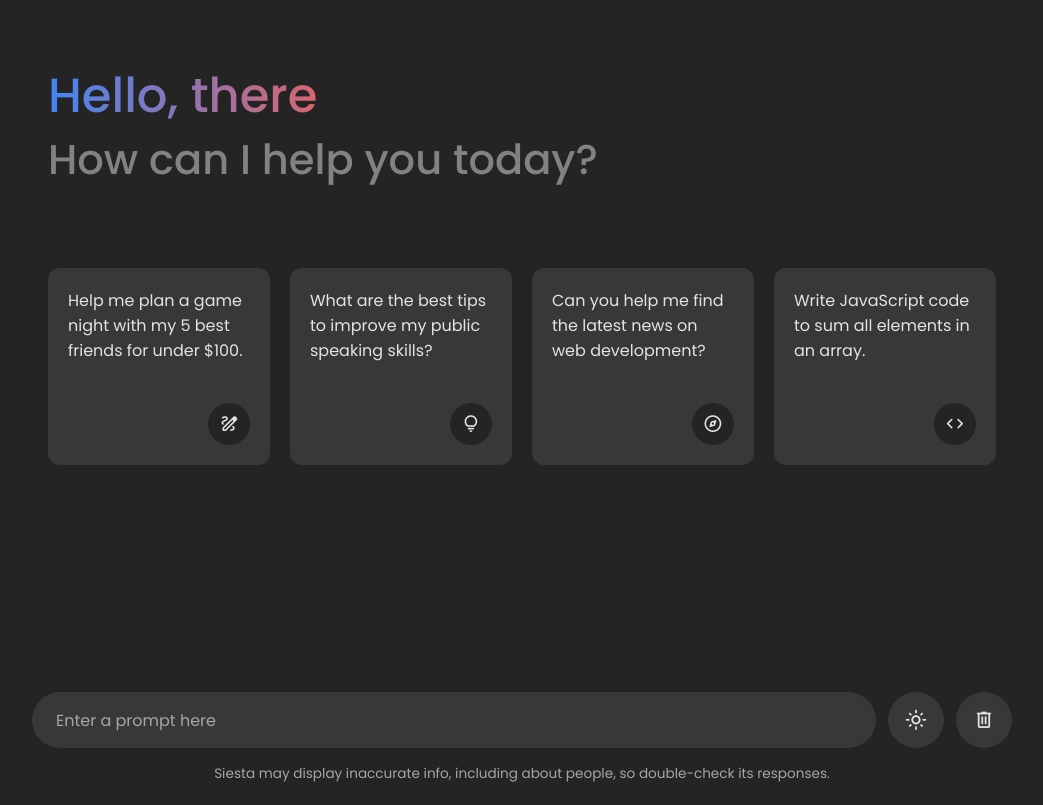
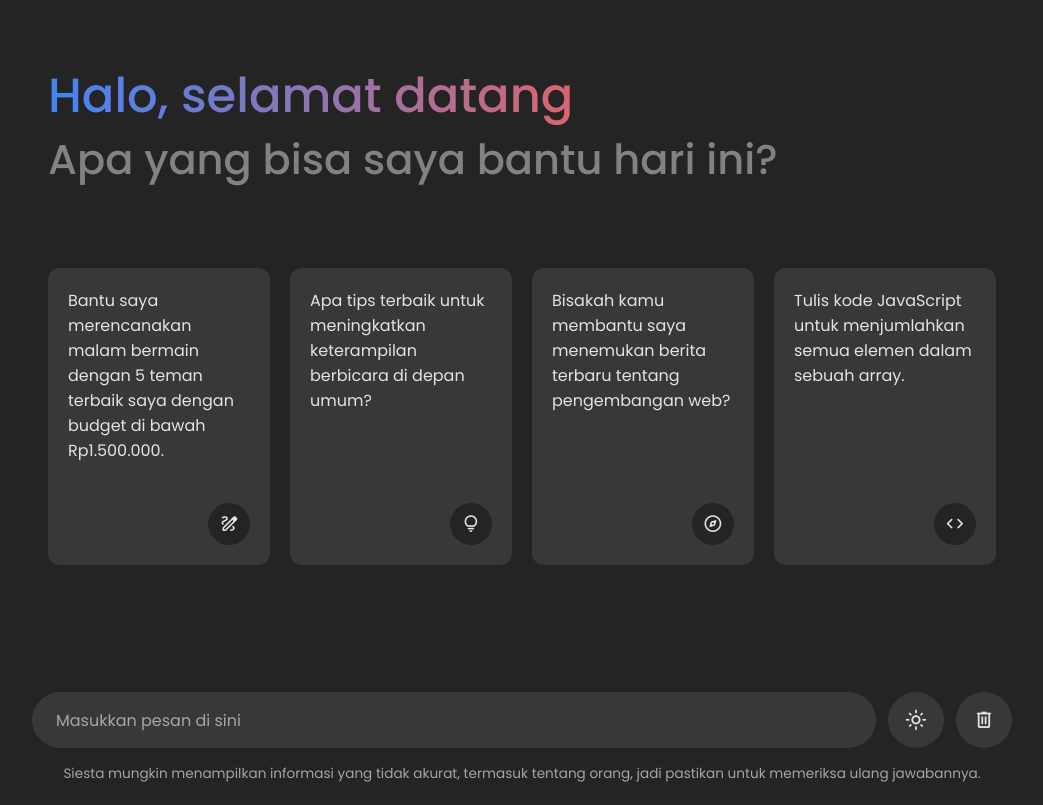
Before and after one commit to SatganzDevs/siesta-ai, a website built with Vite: page index.html in a window 1280 px wide. Shown: the whole page, without its empty margins (118-1161 px from the left). Built offline with nearby package versions, Linux system fonts and the light colour scheme.

Commit message:
Update index.html

```diff
--- a/index.html
+++ b/index.html
@@ -1,57 +1,58 @@
 <!DOCTYPE html>
 <!-- Coding By CodingNepal - www.codingnepalweb.com -->
-<html lang="en">
+<html lang="id">
 <head>
   <meta charset="UTF-8">
   <meta name="viewport" content="width=device-width, initial-scale=1.0">
   <title>Siesta Chatbot</title>
   <link rel="icon" href="favicon.png" type="image/png">
 
-  <!-- Linking Google Fonts For Icons -->
+  <!-- Menautkan Google Fonts Untuk Ikon -->
   <link rel="stylesheet" href="https://fonts.googleapis.com/css2?family=Material+Symbols+Rounded:opsz,wght,FILL,GRAD@24,400,0,0" />
   <link rel="stylesheet" href="style.css">
-  <!-- Open Graph meta tags for sharing -->
-  <meta property="og:title" content="Siesta Chatbot - Your AI Companion">
-  <meta property="og:description" content="Chat with Siesta, your friendly AI bot created by SatzzDev. Ask anything and get answers with a casual, friendly tone.">
+
+  <!-- Open Graph meta tags untuk dibagikan -->
+  <meta property="og:title" content="Siesta Chatbot - Teman AI Anda">
+  <meta property="og:description" content="Ngobrol dengan Siesta, bot AI ramah yang dibuat oleh SatzzDev. Tanyakan apa saja dan dapatkan jawaban dengan nada santai dan akrab.">
   <meta property="og:image" content="https://telegra.ph/file/28bb2816831c9b0962068.jpg">
   <meta property="og:url" content="https://siesta-ai.satganzdevs.tech">
   <meta property="og:type" content="website">
 </head>
 <body>
   <header class="header">
-    <!-- Header Greetings -->
-    <h1 class="title">Hello, there</h1>
-    <p class="subtitle">How can I help you today?</p>
+    <!-- Salam Pembuka -->
+    <h1 class="title">Halo, selamat datang</h1>
+    <p class="subtitle">Apa yang bisa saya bantu hari ini?</p>
 
-    <!-- Suggestion list -->
+    <!-- Daftar Saran -->
     <ul class="suggestion-list">
       <li class="suggestion">
-        <h4 class="text">Help me plan a game night with my 5 best friends for under $100.</h4>
+        <h4 class="text">Bantu saya merencanakan malam bermain dengan 5 teman terbaik saya dengan budget di bawah Rp1.500.000.</h4>
         <span class="icon material-symbols-rounded">draw</span>
       </li>
       <li class="suggestion">
-        <h4 class="text">What are the best tips to improve my public speaking skills?</h4>
+        <h4 class="text">Apa tips terbaik untuk meningkatkan keterampilan berbicara di depan umum?</h4>
         <span class="icon material-symbols-rounded">lightbulb</span>
       </li>
       <li class="suggestion">
-        <h4 class="text">Can you help me find the latest news on web development?</h4>
+        <h4 class="text">Bisakah kamu membantu saya menemukan berita terbaru tentang pengembangan web?</h4>
         <span class="icon material-symbols-rounded">explore</span>
       </li>
       <li class="suggestion">
-        <h4 class="text">Write JavaScript code to sum all elements in an array.</h4>
+        <h4 class="text">Tulis kode JavaScript untuk menjumlahkan semua elemen dalam sebuah array.</h4>
         <span class="icon material-symbols-rounded">code</span>
       </li>
     </ul>
   </header>
 
-  <!-- Chat List / Container -->
+  <!-- Daftar Chat / Container -->
   <div class="chat-list"></div>
 
-  <!-- Typing Area -->
+  <!-- Area Pengetikan -->
   <div class="typing-area">
     <form action="#" class="typing-form">
       <div class="input-wrapper">
-        <input type="text" placeholder="Enter a prompt here" class="typing-input" required />
+        <input type="text" placeholder="Masukkan pesan di sini" class="typing-input" required />
         <button id="send-message-button" class="icon material-symbols-rounded">send</button>
       </div>
       <div class="action-buttons">
@@ -60,7 +61,7 @@
       </div>
     </form>
     <p class="disclaimer-text">
-      Siesta may display inaccurate info, including about people, so double-check its responses.
+      Siesta mungkin menampilkan informasi yang tidak akurat, termasuk tentang orang, jadi pastikan untuk memeriksa ulang jawabannya.
     </p>
   </div>
 
```
